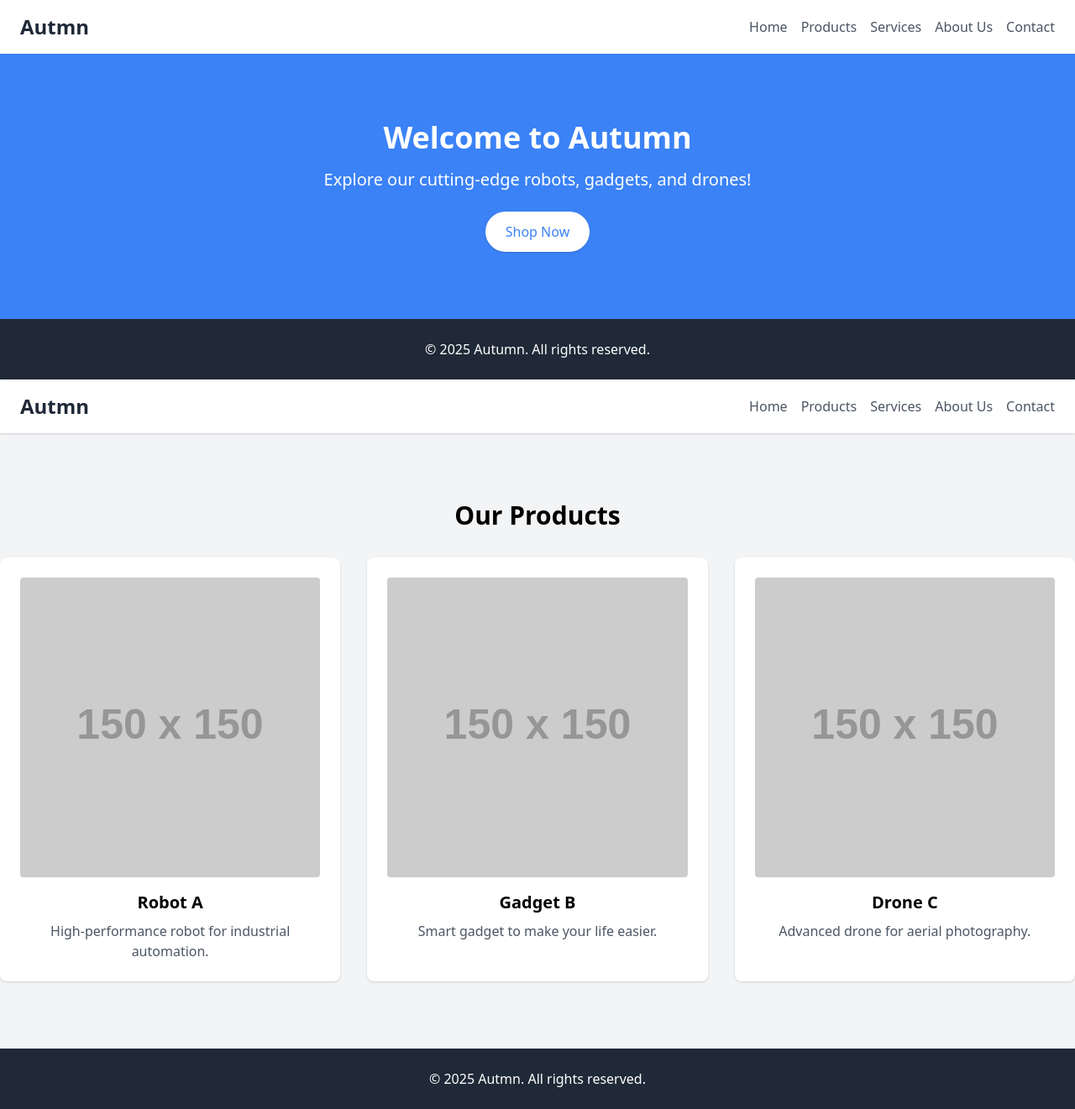
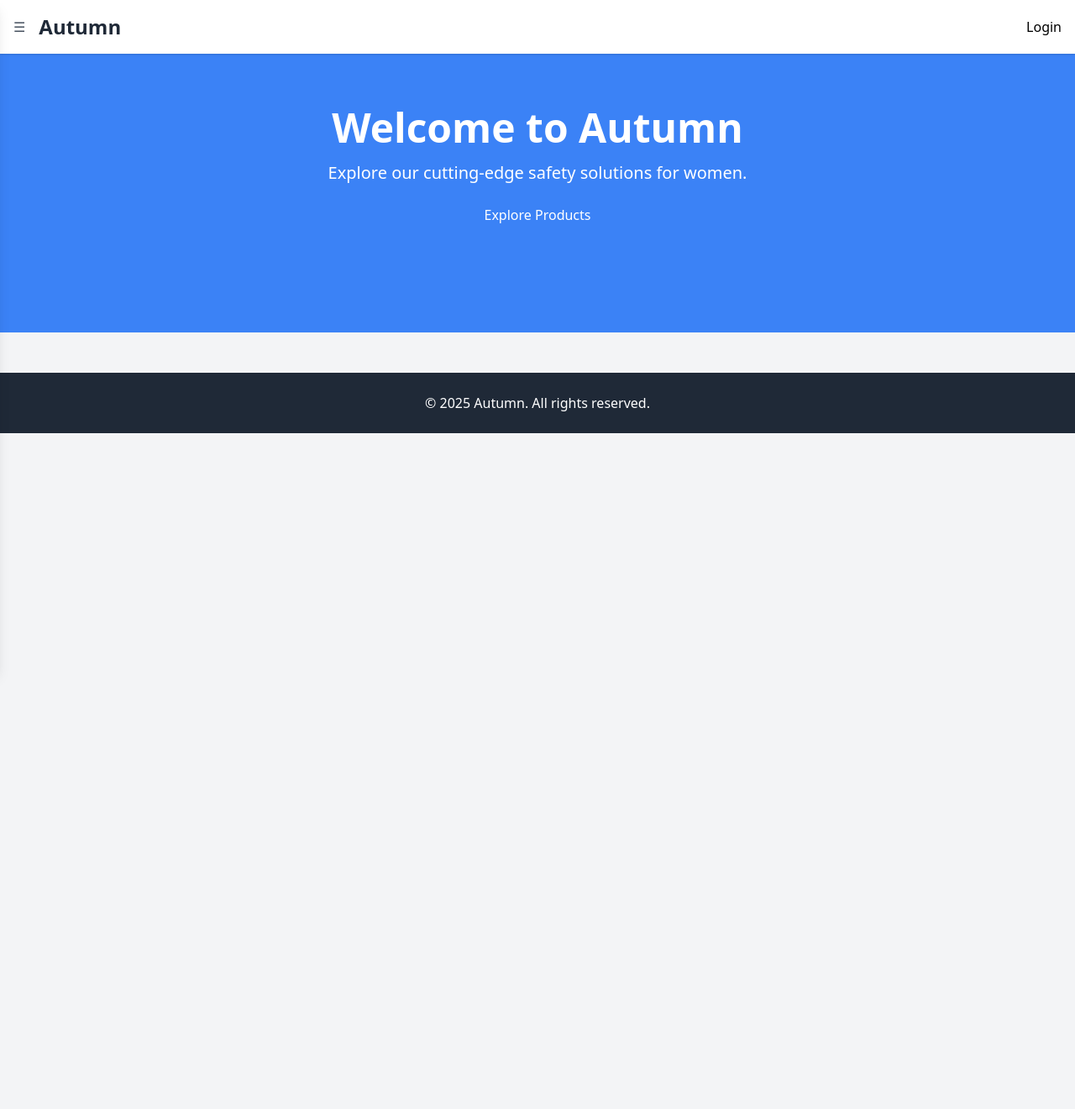
Before and after one commit to Autumntechlabs/autumntechlabs, a plain HTML site: page index.html in a window 1280 px wide. Shown: the whole page at 84% size. After the commit the page ends 800 px from the top, so only its background shows below. Drawn offline with nearby package versions, Linux system fonts and the light colour scheme; placeholder pictures from the web are drawn by us.

Commit message:
Update index.html

```diff
--- a/index.html
+++ b/index.html
@@ -3,41 +3,73 @@
 <head>
     <meta charset="UTF-8">
     <meta name="viewport" content="width=device-width, initial-scale=1.0">
-    <title>Autumn</title>
+    <title>Autumn - Home</title>
     <link href="https://cdn.jsdelivr.net/npm/tailwindcss@2.2.19/dist/tailwind.min.css" rel="stylesheet">
+    <script src="https://cdn.jsdelivr.net/npm/alpinejs@3.10.2/dist/cdn.min.js" defer></script>
     <style>
-        /* Add any custom CSS here */
+        .btn-primary {
+            @apply bg-blue-500 text-white px-6 py-3 rounded-lg shadow hover:bg-blue-600 transition-all;
+        }
     </style>
 </head>
-<body class="bg-gray-100 font-sans leading-normal tracking-normal">
+<body class="bg-gray-100 font-sans leading-normal tracking-normal" x-data="{ openPanel: false, showLogin: false }">
+
+    <!-- Sliding Panel -->
+    <div class="fixed inset-0 bg-gray-900 bg-opacity-50 z-20" x-show="openPanel" @click="openPanel = false"></div>
+    <aside class="fixed left-0 top-0 w-64 h-full bg-white shadow-lg transform transition-transform duration-300 z-30" :class="openPanel ? 'translate-x-0' : '-translate-x-full'">
+        <div class="p-6">
+            <h2 class="text-2xl font-bold mb-4">Menu</h2>
+            <ul>
+                <li><a href="index.html" class="block py-2 text-gray-600 hover:text-blue-500">Home</a></li>
+                <li><a href="products.html" class="block py-2 text-gray-600 hover:text-blue-500">Products</a></li>
+                <li><a href="services.html" class="block py-2 text-gray-600 hover:text-blue-500">Services</a></li>
+                <li><a href="about.html" class="block py-2 text-gray-600 hover:text-blue-500">About Us</a></li>
+                <li><a href="contact.html" class="block py-2 text-gray-600 hover:text-blue-500">Contact</a></li>
+            </ul>
+        </div>
+    </aside>
 
     <!-- Navbar -->
-    <header class="bg-white shadow">
-        <div class="container mx-auto px-6 py-4 flex justify-between items-center">
-            <div class="text-2xl font-bold text-gray-800">Autmn</div>
-            <nav>
-                <ul class="flex space-x-4">
-                    <li><a href="index.html" class="text-gray-600 hover:text-blue-500">Home</a></li>
-                    <li><a href="products.html" class="text-gray-600 hover:text-blue-500">Products</a></li>
-                    <li><a href="services.html" class="text-gray-600 hover:text-blue-500">Services</a></li>
-                    <li><a href="about.html" class="text-gray-600 hover:text-blue-500">About Us</a></li>
-                    <li><a href="contact.html" class="text-gray-600 hover:text-blue-500">Contact</a></li>
-                </ul>
-            </nav>
+    <header class="bg-white shadow fixed w-full z-10 flex justify-between items-center p-4">
+        <div class="flex items-center space-x-4">
+            <button class="text-gray-600" @click="openPanel = true">☰</button>
+            <div class="text-2xl font-bold text-gray-800">Autumn</div>
         </div>
+        <button class="btn-primary" @click="showLogin = true">Login</button>
     </header>
 
+    <!-- Login Modal -->
+    <div class="fixed inset-0 bg-gray-900 bg-opacity-50 flex justify-center items-center z-40" x-show="showLogin" @click.away="showLogin = false">
+        <div class="bg-white p-6 rounded-lg shadow-lg w-96">
+            <h2 class="text-2xl font-bold mb-4">User Login</h2>
+            <form>
+                <div class="mb-4">
+                    <label for="email" class="block text-gray-700 font-bold mb-2">Email</label>
+                    <input type="email" id="email" class="w-full border-gray-300 rounded-lg shadow-sm focus:ring-blue-500 focus:border-blue-500" placeholder="Your Email" required>
+                </div>
+                <div class="mb-4">
+                    <label for="password" class="block text-gray-700 font-bold mb-2">Password</label>
+                    <input type="password" id="password" class="w-full border-gray-300 rounded-lg shadow-sm focus:ring-blue-500 focus:border-blue-500" placeholder="Your Password" required>
+                </div>
+                <div class="flex justify-between">
+                    <button type="submit" class="btn-primary">Login</button>
+                    <button type="button" class="text-gray-600" @click="showLogin = false">Cancel</button>
+                </div>
+            </form>
+        </div>
+    </div>
+
     <!-- Hero Section -->
-    <section class="bg-blue-500 text-white py-20">
-        <div class="container mx-auto text-center">
-            <h1 class="text-4xl font-bold mb-4">Welcome to Autumn</h1>
-            <p class="text-xl">Explore our cutting-edge robots, gadgets, and drones!</p>
-            <a href="products.html" class="mt-6 inline-block bg-white text-blue-500 px-6 py-3 rounded-full shadow hover:bg-gray-200">Shop Now</a>
+    <section class="bg-blue-500 text-white py-32 text-center">
+        <div class="container mx-auto">
+            <h1 class="text-5xl font-bold mb-4">Welcome to Autumn</h1>
+            <p class="text-xl mb-6">Explore our cutting-edge safety solutions for women.</p>
+            <a href="products.html" class="btn-primary">Explore Products</a>
         </div>
     </section>
 
     <!-- Footer -->
-    <footer class="bg-gray-800 text-white py-6">
+    <footer class="bg-gray-800 text-white py-6 mt-12">
         <div class="container mx-auto text-center">
             <p>&copy; 2025 Autumn. All rights reserved.</p>
         </div>
@@ -45,66 +77,3 @@
 
 </body>
 </html>
-
-<!-- PRODUCTS PAGE (products.html) -->
-<!DOCTYPE html>
-<html lang="en">
-<head>
-    <meta charset="UTF-8">
-    <meta name="viewport" content="width=device-width, initial-scale=1.0">
-    <title>Products - Autmn</title>
-    <link href="https://cdn.jsdelivr.net/npm/tailwindcss@2.2.19/dist/tailwind.min.css" rel="stylesheet">
-</head>
-<body class="bg-gray-100 font-sans leading-normal tracking-normal">
-
-    <!-- Navbar -->
-    <header class="bg-white shadow">
-        <div class="container mx-auto px-6 py-4 flex justify-between items-center">
-            <div class="text-2xl font-bold text-gray-800">Autmn</div>
-            <nav>
-                <ul class="flex space-x-4">
-                    <li><a href="index.html" class="text-gray-600 hover:text-blue-500">Home</a></li>
-                    <li><a href="products.html" class="text-gray-600 hover:text-blue-500">Products</a></li>
-                    <li><a href="services.html" class="text-gray-600 hover:text-blue-500">Services</a></li>
-                    <li><a href="about.html" class="text-gray-600 hover:text-blue-500">About Us</a></li>
-                    <li><a href="contact.html" class="text-gray-600 hover:text-blue-500">Contact</a></li>
-                </ul>
-            </nav>
-        </div>
-    </header>
-
-    <!-- Products Section -->
-    <section class="py-20">
-        <div class="container mx-auto text-center">
-            <h2 class="text-3xl font-bold mb-8">Our Products</h2>
-            <div class="grid grid-cols-1 md:grid-cols-3 gap-8">
-                <div class="bg-white p-6 rounded-lg shadow">
-                    <img src="https://via.placeholder.com/150" alt="Product 1" class="w-full mb-4 rounded">
-                    <h3 class="text-xl font-bold mb-2">Robot A</h3>
-                    <p class="text-gray-600">High-performance robot for industrial automation.</p>
-                </div>
-                <div class="bg-white p-6 rounded-lg shadow">
-                    <img src="https://via.placeholder.com/150" alt="Product 2" class="w-full mb-4 rounded">
-                    <h3 class="text-xl font-bold mb-2">Gadget B</h3>
-                    <p class="text-gray-600">Smart gadget to make your life easier.</p>
-                </div>
-                <div class="bg-white p-6 rounded-lg shadow">
-                    <img src="https://via.placeholder.com/150" alt="Product 3" class="w-full mb-4 rounded">
-                    <h3 class="text-xl font-bold mb-2">Drone C</h3>
-                    <p class="text-gray-600">Advanced drone for aerial photography.</p>
-                </div>
-            </div>
-        </div>
-    </section>
-
-    <!-- Footer -->
-    <footer class="bg-gray-800 text-white py-6">
-        <div class="container mx-auto text-center">
-            <p>&copy; 2025 Autmn. All rights reserved.</p>
-        </div>
-    </footer>
-
-</body>
-</html>
-
-<!-- Additional pages (services.html, about.html, contact.html) follow the same structure -->
```
